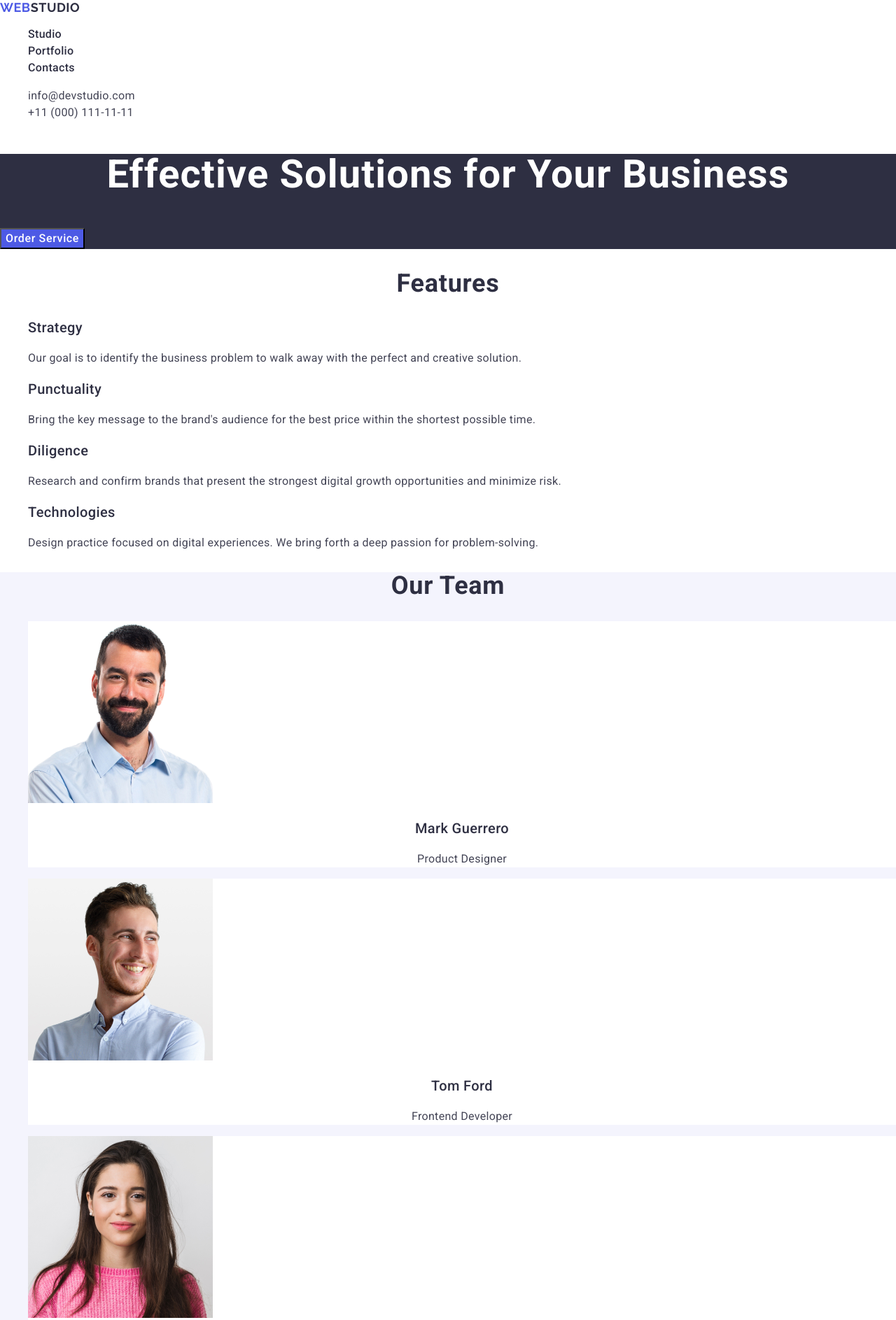
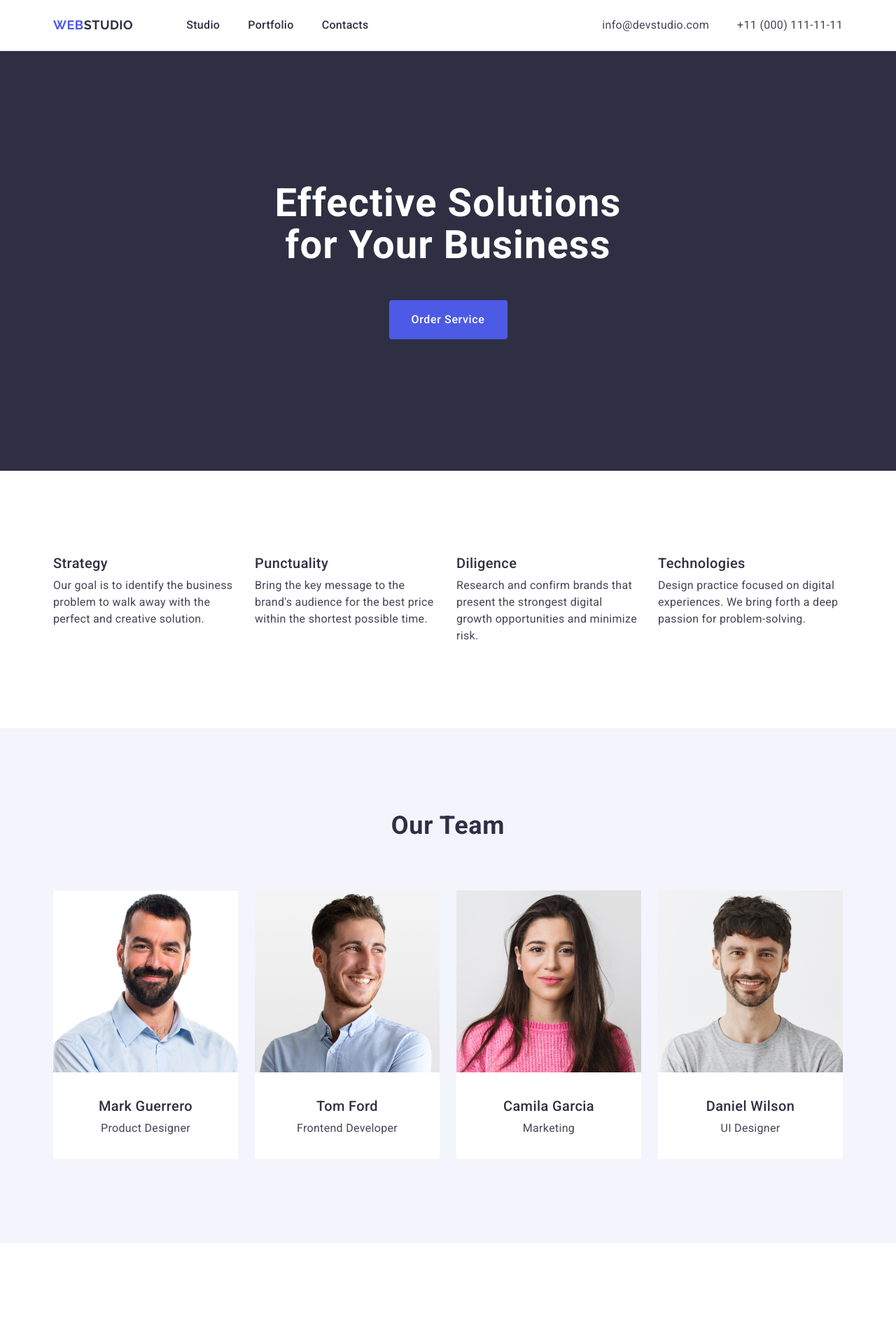
Before and after one commit to Valeria-Karanduyk/goit-markup-hw-03, a plain HTML site: page index.html in a window 1280 px wide. Shown: the top 1887 px of the page at 70% size. Drawn offline with nearby package versions, Linux system fonts and the light colour scheme.

Commit message:
commit message

```diff
--- a/css/styles.css
+++ b/css/styles.css
@@ -4,14 +4,41 @@ background: #fff;
 color: #434455;
 }
 
-ul{
+ul, ol{
 list-style-type: none;
+padding: 0;
+margin: 0;
+}
+
+h1,h2,h3,h4,h5,h6,p{
+margin: 0;
+padding: 0;
 }
 
 a{
 list-style-type: none;
 }
 /* Header */
+.container{
+width: 1158px;
+padding: 0 15px;
+margin: 0 auto;
+}
+
+.header{
+    border-bottom: 1px solid #E7E9FC;
+}
+
+.header-container{
+    display: flex;
+    align-items: center;
+}
+
+.navigation{
+    display: flex;
+    align-items: center;
+}
+
 .logo{
 font-family: "Raleway", sans-serif;
 font-weight: 700;
@@ -21,6 +48,7 @@ letter-spacing: 0.03em;
 text-transform: uppercase;
 color: #4d5ae5;
 text-decoration: none;
+margin-right: 76px;
 }
 
 .logo-tech{
@@ -34,6 +62,11 @@ color: #2e2f42;
 text-decoration: none;
 }
 
+.header-list{
+display: flex;
+gap: 40px;
+}
+
 .header-link{
 font-weight: 500;
 font-size: 16px;
@@ -41,6 +74,8 @@ line-height: 1.5;
 letter-spacing: 0.02em;
 color: #2e2f42;
 text-decoration: none;
+padding: 24px  0;
+display: block;
 }
 
 .header-link:hover,
@@ -50,6 +85,7 @@ color: #404bbf;
 
 .contacts-item{
 font-style: normal;
+margin-left: auto;
 }
 
 .contacts{
@@ -69,6 +105,7 @@ color: #404bbf;
 /* Effective Solutions */
 .main-box{
 background: #2e2f42;
+padding: 188px 0;
 }
 
 .main-title{
@@ -78,6 +115,10 @@ line-height: 1.07;
 letter-spacing: 0.02em;
 text-align: center;
 color: #fff;
+max-width: 496px;
+margin-left: auto;
+margin-right: auto;
+margin-bottom: 48px;
 }
 
 .main-button{
@@ -89,6 +130,12 @@ color: #fff;
     color: #fff;
     background: #4d5ae5;
     cursor: pointer;
+    display: block;
+    min-width: 169px;
+    height: 56px;
+    border: none;
+    border-radius: 4px;
+    margin: 0 auto;
 }
 
 .main-button:hover,
@@ -96,6 +143,22 @@ color: #fff;
     background-color: #404bbf;
 }
 /* Features */
+.features-box{
+padding: 120px 0;
+}
+
+.features-title{
+position: absolute;
+width: 1px;
+margin: -1px;
+border: 0;
+padding: 0;
+white-space: nowrap;
+clip-path: inset(100%);
+clip: rect(0 0 0 0);
+overflow: hidden;
+}
+
 .features-title{
     font-weight: 700;
     font-size: 36px;
@@ -107,6 +170,15 @@ color: #fff;
     text-transform: capitalize;
 }
 
+.features-list{
+    display: flex;
+    gap: 24px;
+}
+
+.features-list-item{
+    width: calc((100% - 72px) / 4);
+}
+
 .title-item{
 font-weight: 500;
 font-size: 20px;
@@ -114,6 +186,7 @@ line-height: 1.2;
 letter-spacing: 0.02em;
 color: #2e2f42;
 text-decoration: none;
+margin-bottom: 8px;
 }
 
 .title-descri{
@@ -125,8 +198,13 @@ color: #434455;
 text-decoration: none;
 }
  /*  Team */
+ .team-container{
+padding: 32px 0;
+ }
+
  .team-box{
 background: #f4f4fd;
+padding: 120px 0;
  }
 
  .team-title{
@@ -137,10 +215,13 @@ letter-spacing: 0.02em;
 text-align: center;
 color: #2e2f42;
 text-transform: capitalize;
+margin-bottom: 72px;
  }
 
  .team-item{
 background: #fff;
+border-radius: 0 0 4px 4px;
+width: calc((100% - 72px) / 4);
  }
 
  .team-name{
@@ -151,6 +232,12 @@ letter-spacing: 0.02em;
 text-align: center;
 color: #2e2f42;
 text-decoration: none;
+margin-bottom: 8px;
+ }
+
+ .team-list{
+    display: flex;
+    gap: 24px;
  }
 
  .team-profession{
@@ -163,8 +250,17 @@ text-decoration: none;
  }
 
  /* Portfolio */
+ .portfolio-container{
+padding: 32px 16px;
+border: 1px solid #e7e9fc;
+border-top: none;
+margin-bottom: 8px;
+ }
+
 .portfolio-box{
     text-decoration: none;
+    padding-top: 120px;
+    padding-bottom: 120px;
 }
 
 .portfolio-title{
@@ -175,10 +271,19 @@ letter-spacing: 0.02em;
 text-align: center;
 color: #2e2f42;
 text-transform: capitalize;
+margin-bottom: 72px;
 }
 
 .portfolio-list{
     text-decoration: none;
+    display: flex;
+    flex-wrap: wrap;
+    column-gap: 24px;
+    row-gap: 48px;
+}
+
+.portfolio-item{
+    width: calc((100% - 48px) / 3);
 }
 
 .portfolio-name{
@@ -188,6 +293,7 @@ line-height: 1.2;
 letter-spacing: 0.02em;
 color: #2e2f42;
 text-decoration: none;
+margin-bottom: 8px;
 }
 
 .portfolio-descri{
@@ -201,6 +307,20 @@ text-decoration: none;
 /* Footer */
 .footer-box{
     background: #2e2f42;
+    padding: 100px 0;
+}
+
+.footer-logo{
+    font-family: "Raleway", sans-serif;
+    font-weight: 700;
+font-size: 18px;
+line-height: 1.17;
+letter-spacing: 0.03em;
+text-transform: uppercase;
+color: #4d5ae5;
+text-decoration: none;
+display: inline-block;
+margin-bottom: 16px;
 }
 
 .logo-tech-white{
@@ -219,4 +339,5 @@ font-size: 16px;
 line-height: 1.5;
 letter-spacing: 0.02em;
 color: #f4f4fd;
+max-width: 264px;
 }
--- a/index.html
+++ b/index.html
@@ -11,9 +11,10 @@
 <link rel="stylesheet" href="./css/styles.css">
 </head>
 <body>
-    <header>
-        <!-- Home page -->
-        <nav>
+            <!-- Home page -->
+    <header class="header">
+        <div class="container header-container">
+        <nav class="navigation">
             <a class="logo" href="./index.html">Web<span class="logo-tech">Studio</span></a>
             <ul class="header-list">
                 <li>
@@ -37,102 +38,133 @@
             </li>
         </ul>
         </address>
+    </div>
     </header>
    <main>
     <!--Effective Solutions  -->
     <section class="main-box">
+        <div class="container">
         <h1 class="main-title">Effective Solutions for Your Business</h1>
         <button class="main-button" type="button">Order Service</button>
+    </div>
     </section>
     <!-- Features -->
     <section class="features-box">
+        <div class="container">
         <h2 class="features-title">Features</h2>
         <ul class="features-list">
-            <li>
+            <li class="features-list-item">
                 <h3 class="title-item">Strategy</h3>
                 <p class="title-descri">Our goal is to identify the business problem to walk away with the perfect and creative solution. </p>
             </li>
-            <li>
+            <li class="features-list-item">
                 <h3 class="title-item">Punctuality</h3>
             <p class="title-descri">Bring the key message to the brand's audience for the best price within the shortest possible time.</p>
         </li>
-        <li>
+        <li class="features-list-item">
             <h3 class="title-item">Diligence</h3>
             <p class="title-descri">Research and confirm brands that present the strongest digital growth opportunities and minimize risk.</p>
         </li>
-        <li>
+        <li class="features-list-item">
             <h3 class="title-item">Technologies</h3>
             <p class="title-descri">Design practice focused on digital experiences. We bring forth a deep passion for problem-solving.</p>
         </li>
         </ul>
+    </div>
     </section>
      <!-- Team -->
     <section class="team-box">
+        <div class="container">
         <h2 class="team-title">Our Team</h2>
         <ul class="team-list">
             <li class="team-item">
                 <img src="./images/img-3.jpg" alt="foto1" width="264">
+                <div class="team-container">
                <h3 class="team-name">Mark Guerrero</h3>
                <p class="team-profession">Product Designer</p>
+            </div>
             </li>
             <li class="team-item">
                 <img src="./images/img-2.jpg" alt="foto2" width="264">
+                <div class="team-container">
                 <h3 class="team-name">Tom Ford</h3>
                 <p class="team-profession">Frontend Developer</p>
+            </div>
             </li>
             <li class="team-item">
                 <img src="./images/img-1.jpg" alt="foto3" width="264">
+                <div class="team-container">
                 <h3 class="team-name">Camila Garcia</h3>
                 <p class="team-profession">Marketing</p>
+            </div>
             </li>
             <li class="team-item">
                 <img src="./images/img.jpg" alt="foto4" width="264">
+               <div class="team-container">
                 <h3 class="team-name">Daniel Wilson</h3>
                 <p class="team-profession">UI Designer</p>
+            </div>
             </li>
         </ul>
+    </div>
     </section>
     <!-- Portfolio -->
     <section class="portfolio-box">
+        <div class="container">
     <h2 class="portfolio-title">Our Portfolio</h2>
 <ul class="portfolio-list">
     <li class="portfolio-item">
 <img src="./images/portfolio6.jpg" alt="banking" width="360">
+<div class="portfolio-container">
 <h3 class="portfolio-name">Banking App</h3>
 <p class="portfolio-descri">App</p>
+</div>
     </li>
     <li class="portfolio-item">
 <img src="./images/portfolio5.jpg" alt="cashless" width="360">
+<div class="portfolio-container">
 <h3 class="portfolio-name">Cashless Payment</h3>
 <p class="portfolio-descri">Marketing</p>
+</div>
     </li>
     <li class="portfolio-item">
 <img src="./images/portfolio4.jpg" alt="meditation" width="360">
+<div class="portfolio-container">
 <h3 class="portfolio-name">Meditation App</h3>
 <p class="portfolio-descri">App</p>
+</div>
     </li>
     <li class="portfolio-item">
 <img src="./images/portfolio3.jpg" alt="taxi" width="360">
+<div class="portfolio-container">
 <h3 class="portfolio-name">Taxi Service</h3>
 <p class="portfolio-descri">Marketing</p>
+</div>
     </li>
     <li class="portfolio-item">
 <img src="./images/portfolio2.jpg" alt="illustrations" width="360">
+<div class="portfolio-container">
 <h3 class="portfolio-name">Screen Illustrations</h3>
 <p class="portfolio-descri">Design</p>
+</div>
     </li>
     <li class="portfolio-item">
 <img src="./images/portfolio1.jpg" alt="courses" width="360">
+<div class="portfolio-container">
 <h3 class="portfolio-name">Online Courses</h3>
 <p class="portfolio-descri">Marketing</p>
+</div>
     </li>
 </ul>
+</div>
     </section>
    </main>
    <!-- Footer -->
     <footer class="footer-box">
-        <a class="logo" href="./index.html">Web<span class="logo-tech-white">Studio</span></a>
+        <div class="container">
+        <a class="footer-logo" href="./index.html">Web<span class="logo-tech-white">Studio</span></a>
         <p class="footer-descri">Increase the flow of customers and sales for your business with digital marketing & growth solutions.</p>
+    </div>
     </footer>
 </body>
 </html>
```
